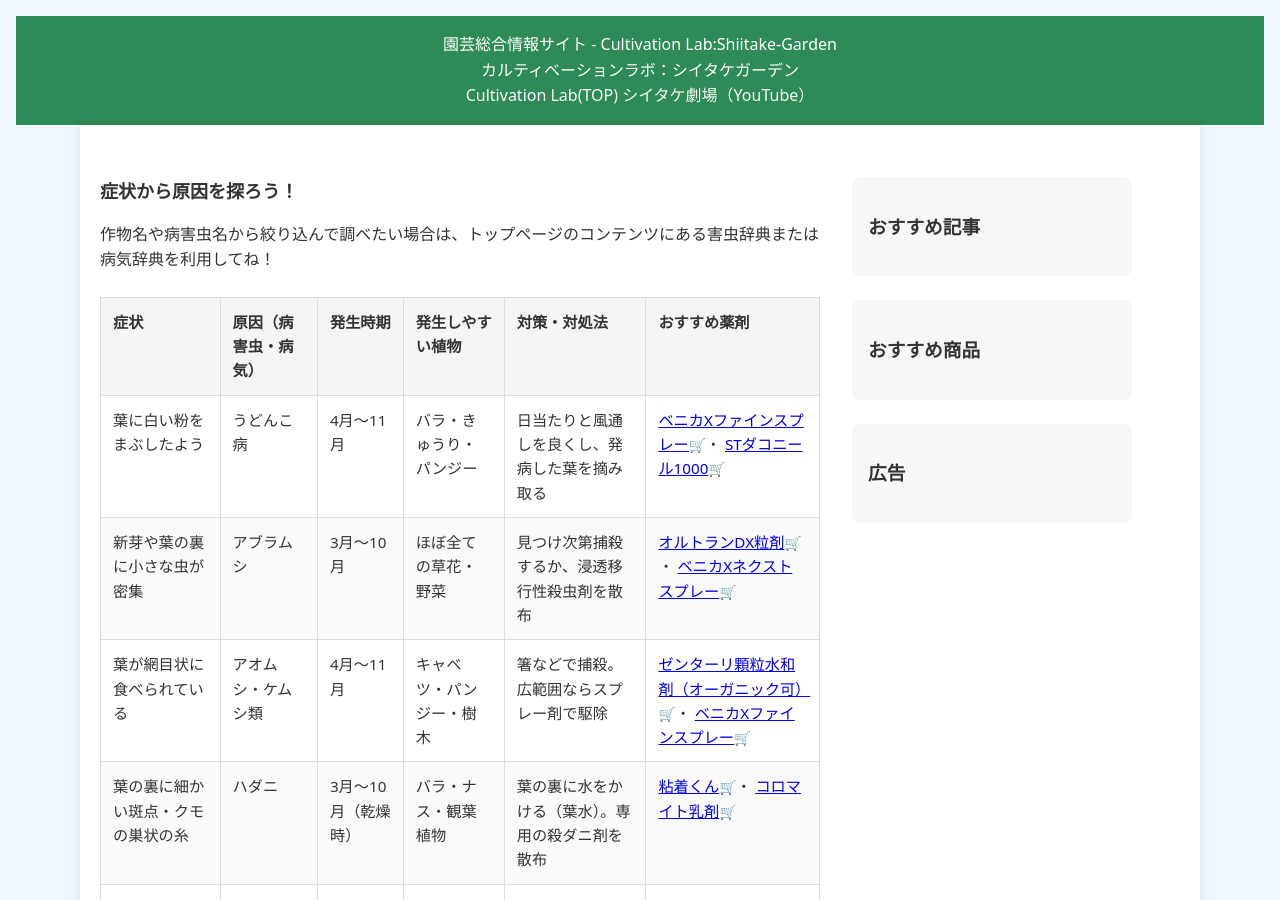
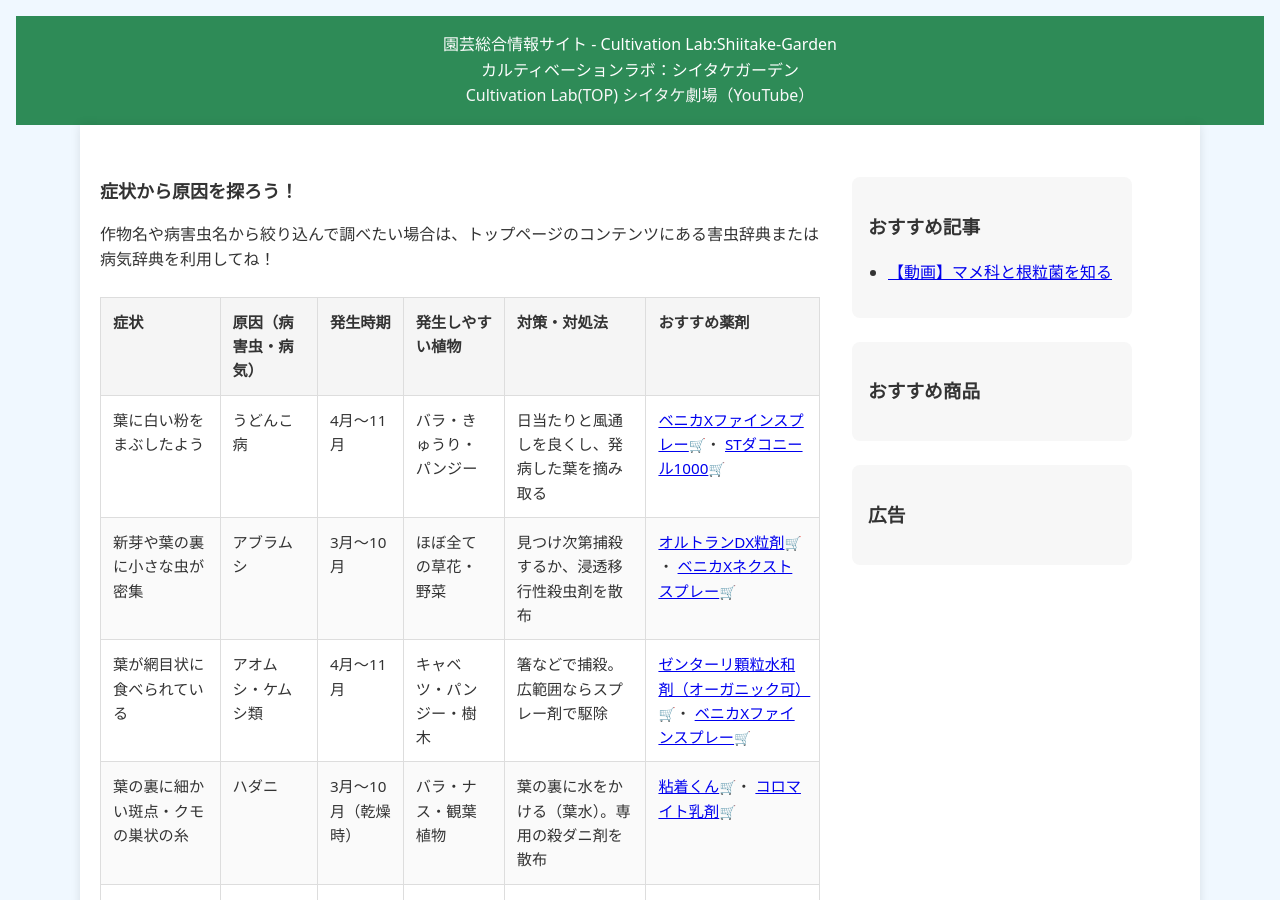
Before and after one commit to shiitake-garden/shiitake-garden.github.io, a Jekyll site: the page built from contents/kaiketu1.html, in a window 1280 px wide and 900 px high. Built offline with Jekyll 4.4.1, drawn with Linux system fonts in a browser that asks for light colours.

Commit message:
Update kaiketu1.html

```diff
--- a/contents/kaiketu1.html
+++ b/contents/kaiketu1.html
@@ -257,6 +257,7 @@ title: カルティベーションラボ
     <div class="sidebar-block">
       <h3>おすすめ記事</h3>
       <ul>
+        <li><a href="https://www.youtube.com/watch?v=zZpQEoZJF4w">【動画】マメ科と根粒菌を知る</a></li>
         <!--
         <li><a href="#">家庭菜園の病害虫対策</a></li>
         <li><a href="#">果樹の年間作業カレンダー</a></li>
```
